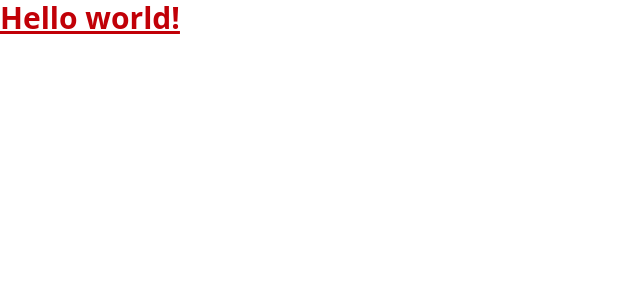
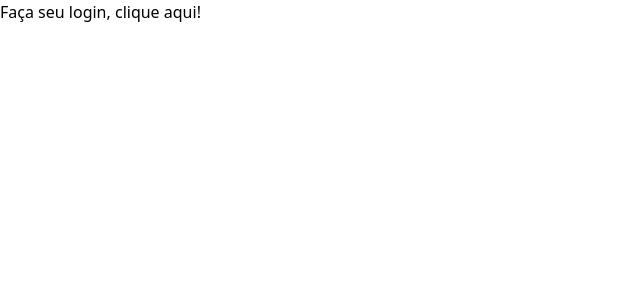
Before and after one commit to jaisonschmidt/atitus-2025-02-hooks, a React (Vite) app: page / in a window 1280 px wide. Shown: the top 300 px of the page, without its empty margins (0-640 px from the left). Built offline with nearby package versions, Linux system fonts and the light colour scheme.

Commit message:
Cria estado

```diff
--- a/src/App.jsx
+++ b/src/App.jsx
@@ -1,8 +1,14 @@
+import { useState } from 'react';
+
 function App() {
+  const [isLogged, setIsLogged] = useState(false);
+
+  const doLogin = () => setIsLogged(true);
+
   return (
-    <h1 class="text-3xl font-bold underline text-red-700">
-      Hello world!
-    </h1>
+    <>
+      {isLogged ? <div>Seja bem-vindo, Fulano de Tal!</div> : <div>Faça seu login, <a href="#" onClick={doLogin}>clique aqui</a>!</div>}
+    </>
   )
 }
 
```
